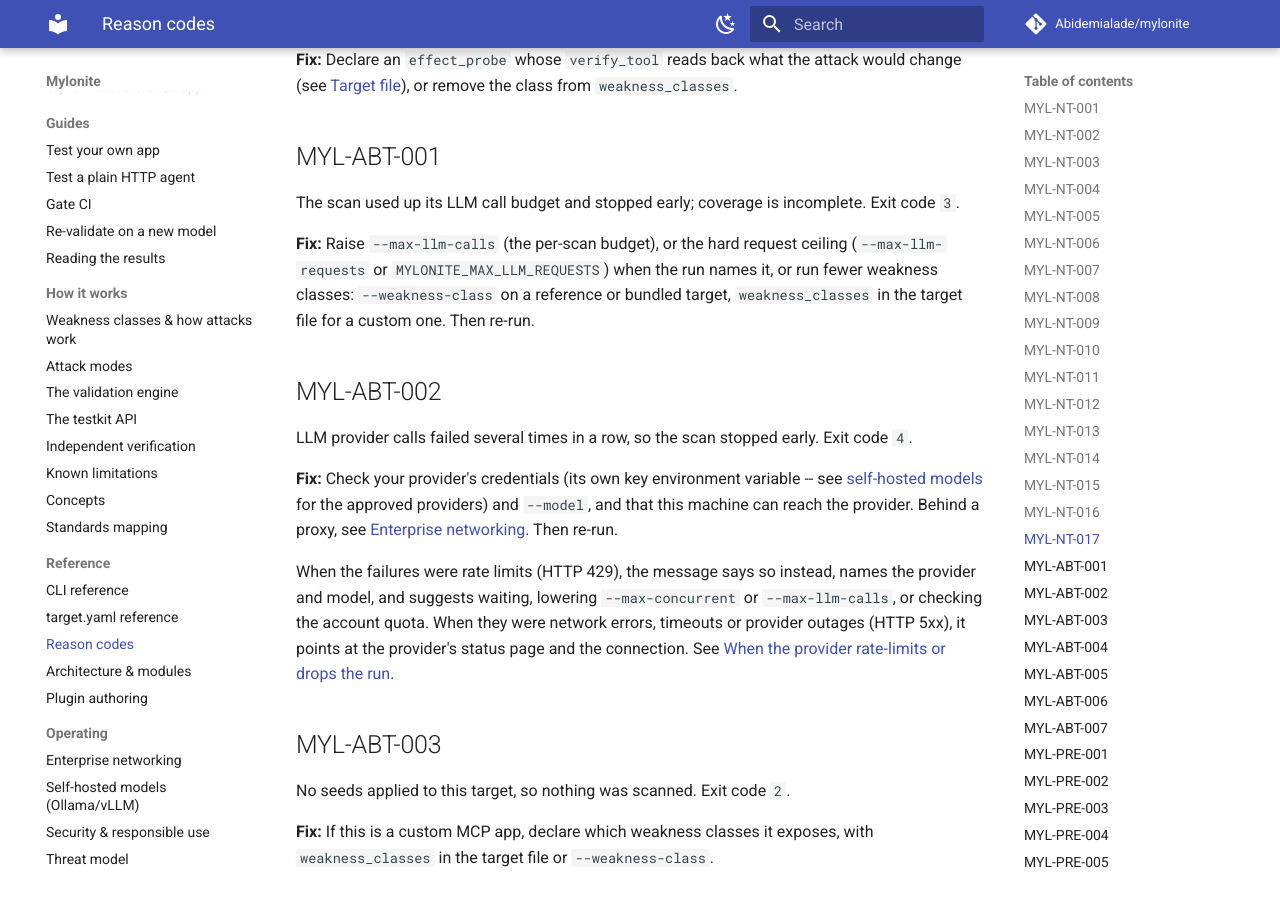
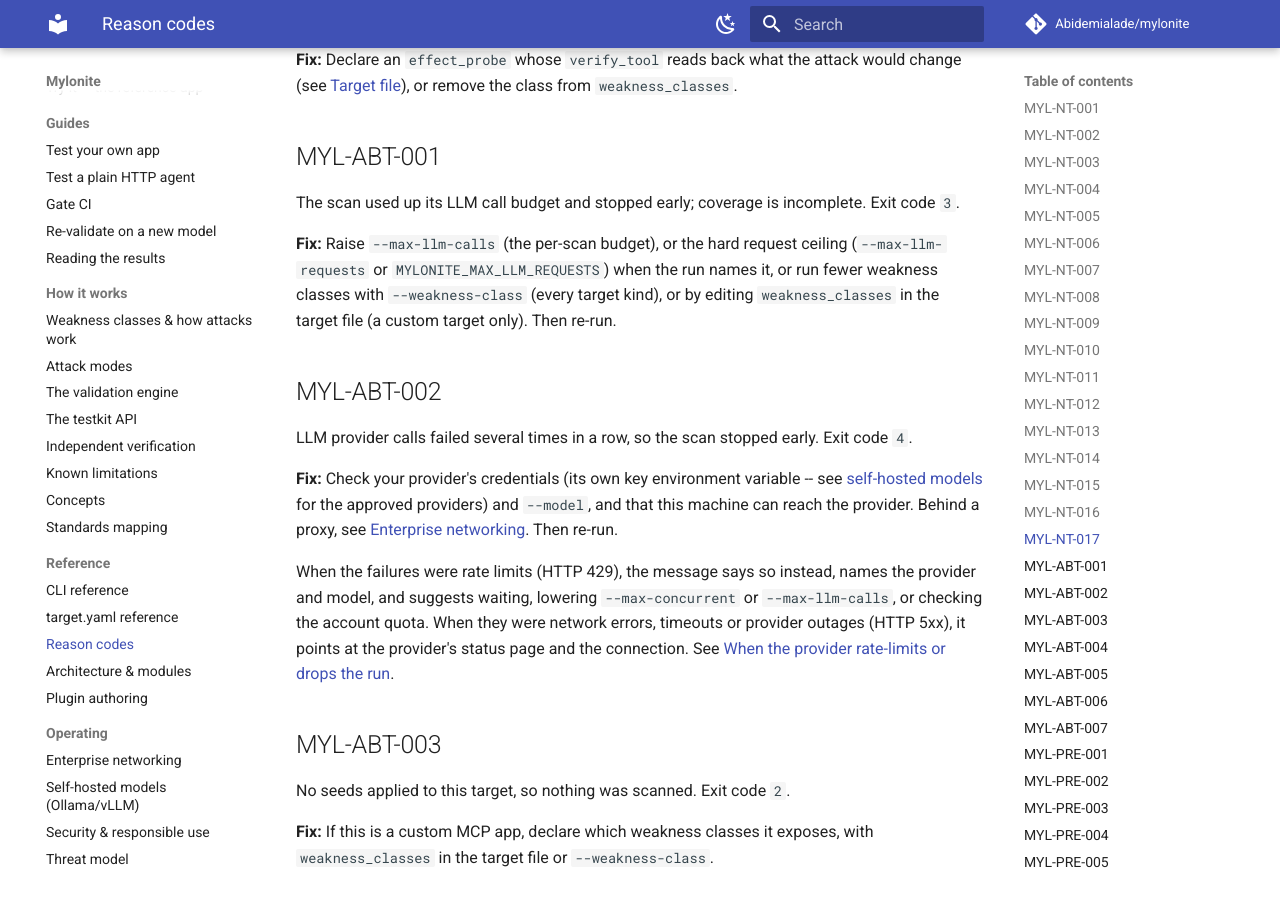
Before and after one commit to Abidemialade/mylonite, an MkDocs documentation site: the page built from docs/reason-codes.md, in a window 1280 px wide and 900 px high, scrolled down 4688 px. Built offline with MkDocs 1.6.1 and Material for MkDocs 9.7.7, drawn with Linux system fonts in a browser that asks for light colours; comment, search, counter and statistics services are not loaded.

Commit message:
docs(reason-codes): describe --weakness-class narrowing every target kind
The budget-exceeded fix line in docs/reason-codes.md still described the
old split, so it now matches the registry text. The empty-intersection
error also lists the target's declared classes in sorted order, like the
flag's.

Co-Authored-By: Claude Opus 5.5 <noreply@anthropic.com>
Signed-off-by: Abidemi Alade <bidexalade123@gmail.com>

```diff
--- a/docs/reason-codes.md
+++ b/docs/reason-codes.md
@@ -198,8 +198,8 @@ code `3`.
 
 **Fix:** Raise `--max-llm-calls` (the per-scan budget), or the hard request ceiling
 (`--max-llm-requests` or `MYLONITE_MAX_LLM_REQUESTS`) when the run names it, or run fewer
-weakness classes: `--weakness-class` on a reference or bundled target, `weakness_classes`
-in the target file for a custom one. Then re-run.
+weakness classes with `--weakness-class` (every target kind), or by editing
+`weakness_classes` in the target file (a custom target only). Then re-run.
 
 ## MYL-ABT-002
 
```
